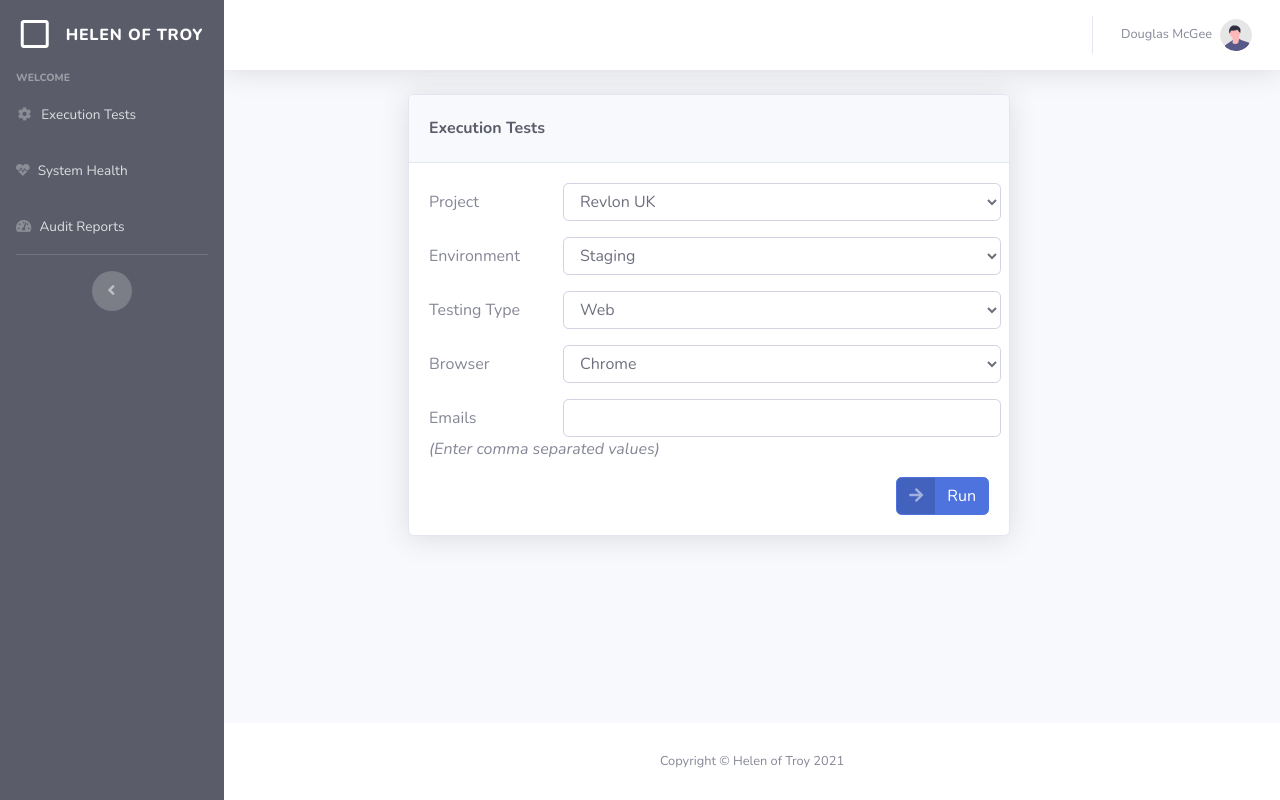
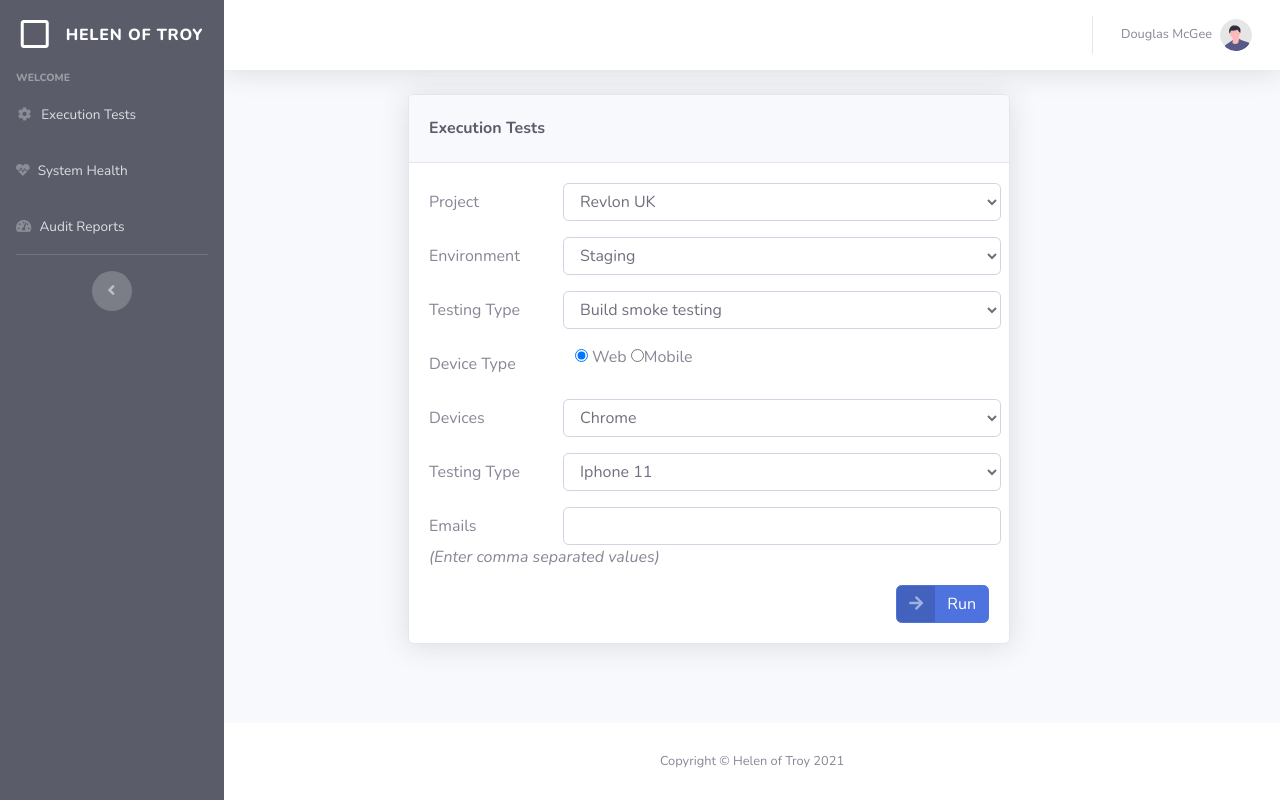
Before and after one commit to mchiruvella/hawqai, a CodeIgniter app: page /database/index.php/execution/index in a window 1280 px wide. Run offline with CodeIgniter, Linux system fonts and the light colour scheme.

Commit message:
Few changes after feedback

```diff
--- a/application/views/execution/index.php
+++ b/application/views/execution/index.php
@@ -42,24 +42,38 @@
                   <div class="form-group row">
                        <label class="col-sm-3 col-form-label">Testing Type</label>
                        <select class="form-control col-sm-9">
-                           <option>Web</option>
-                           <option>2</option>
-                           <option>3</option>
-                           <option>4</option>
-                           <option>5</option>
+                           <option>Build smoke testing</option>
+                           <option>System regression testing</option>
+                           <option>System integration testing</option>
                        </select>
                    </div>
 
+
                    <div class="form-group row">
-                        <label class="col-sm-3 col-form-label">Browser</label>
-                        <select class="form-control col-sm-9">
-                            <option>Chrome</option>
-                            <option>2</option>
-                            <option>3</option>
-                            <option>4</option>
-                            <option>5</option>
-                        </select>
+                        <label class="col-sm-3 col-form-label">Device Type</label>
+                        <div class="col-sm-9">
+                          <input type="radio" name="device" value="web" checked/> Web
+                          <input type="radio" name="device" value="mobile"/>Mobile
+                      </div>
                     </div>
+
+                    <div class="form-group row" id="web">
+                         <label class="col-sm-3 col-form-label">Devices</label>
+                         <select class="form-control col-sm-9">
+                             <option>Chrome</option>
+                             <option>Firefox</option>
+                             <option>Safari</option>
+                         </select>
+                     </div>
+
+                     <div class="form-group row" id="mobile">
+                          <label class="col-sm-3 col-form-label">Testing Type</label>
+                          <select class="form-control col-sm-9">
+                              <option>Iphone 11</option>
+                              <option>Samsung</option>
+                              <option>Ipad</option>
+                          </select>
+                      </div>
 
                     <div class="form-group row">
                         <label class="col-sm-3 col-form-label">Emails</label>
@@ -116,28 +130,32 @@
                                        <option>5</option>
                                    </select>
                                </div>
-
                                <div class="form-group row">
-                                    <label class="col-sm-3 col-form-label">Testing Type</label>
-                                    <select class="form-control col-sm-9">
-                                        <option>Web</option>
-                                        <option>2</option>
-                                        <option>3</option>
-                                        <option>4</option>
-                                        <option>5</option>
-                                    </select>
+                                    <label class="col-sm-3 col-form-label">Device Type</label>
+                                    <div class="col-sm-9">
+                                      <input type="radio" name="device" value="web" checked/> Web
+                                      <input type="radio" name="device" value="mobile"/>Mobile
+                                  </div>
                                 </div>
 
-                                <div class="form-group row">
-                                     <label class="col-sm-3 col-form-label">Browser</label>
+                                <div class="form-group row" id="web1">
+                                     <label class="col-sm-3 col-form-label">Devices</label>
                                      <select class="form-control col-sm-9">
                                          <option>Chrome</option>
-                                         <option>2</option>
-                                         <option>3</option>
-                                         <option>4</option>
-                                         <option>5</option>
+                                         <option>Firefox</option>
+                                         <option>Safari</option>
                                      </select>
                                  </div>
+
+                                 <div class="form-group row" id="mobile1">
+                                      <label class="col-sm-3 col-form-label">Testing Type</label>
+                                      <select class="form-control col-sm-9">
+                                          <option>Iphone 11</option>
+                                          <option>Samsung</option>
+                                          <option>Ipad</option>
+                                      </select>
+                                  </div>
+
 
                                  <div class="form-group row">
                                      <label class="col-sm-3 col-form-label">Emails</label>
--- a/application/views/includes/footer.php
+++ b/application/views/includes/footer.php
@@ -56,8 +56,48 @@
       <!-- Page level custom scripts -->
       <script src="ui-resources/vendor/datatables/jquery.dataTables.min.js"></script>
      <script src="ui-resources/vendor/datatables/dataTables.bootstrap4.min.js"></script>
-      <script src="ui-resources/js/demo/datatables-demo.js"></script>
+      <!-- <script src="ui-resources/js/demo/datatables-demo.js"></script>-->
+      <script type="text/javascript">
+
+      $(document).ready(function() {
+        $('#dataTable').DataTable({
+
+         "bLengthChange" : false,
+         "bInfo":false,
+         columnDefs: [
+             { orderable: false, targets: 0 }
+          ]
+        });
+      });
+
+      </script>
     <?php } ?>
+
+    <?php  if($this->uri->uri_string === 'execution') {?>
+    <script type="text/javascript">
+      $(document).ready(function() {
+
+        $("#mobile").hide();
+        $("#web").show();
+        $("#web1").show();
+        $("#mobile1").hide();
+
+
+      });
+
+      $("input[name='device']").on("change", function() {
+        var device = $("input[name='device']:checked").val();
+
+        if(device ==="web") {
+          $("#mobile").hide();
+          $("#web").show();
+        } else if(device ==="mobile"){
+          $("#web").hide();
+          $("#mobile").show();
+        }
+      })
+    <?php } ?>
+    </script>
 </body>
 
 </html>
```
Also changed, not shown: ui-resources/js/demo/datatables-demo.js (+6 -1 lines), ui-resources/css/sb-admin-2.css.
